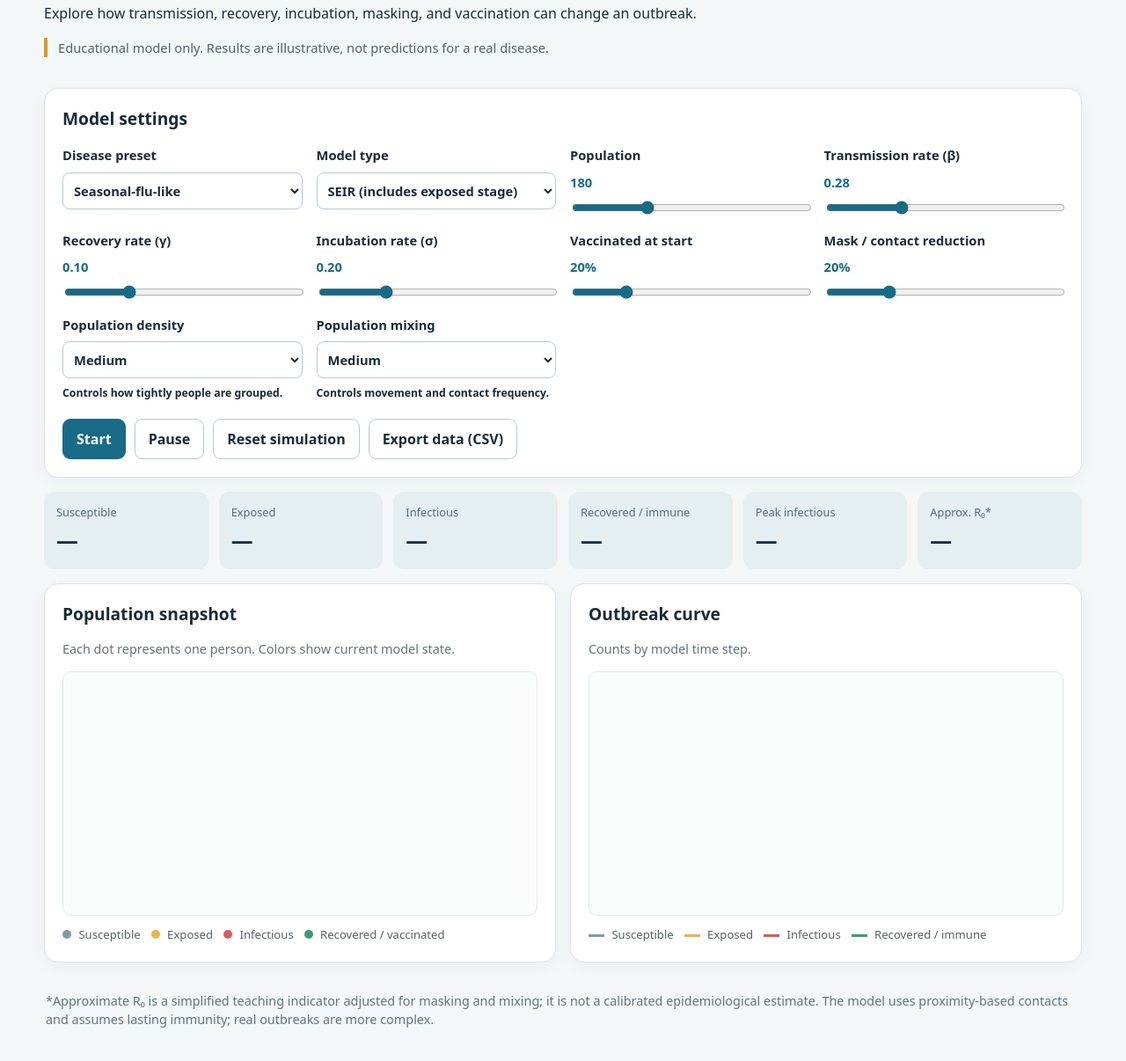
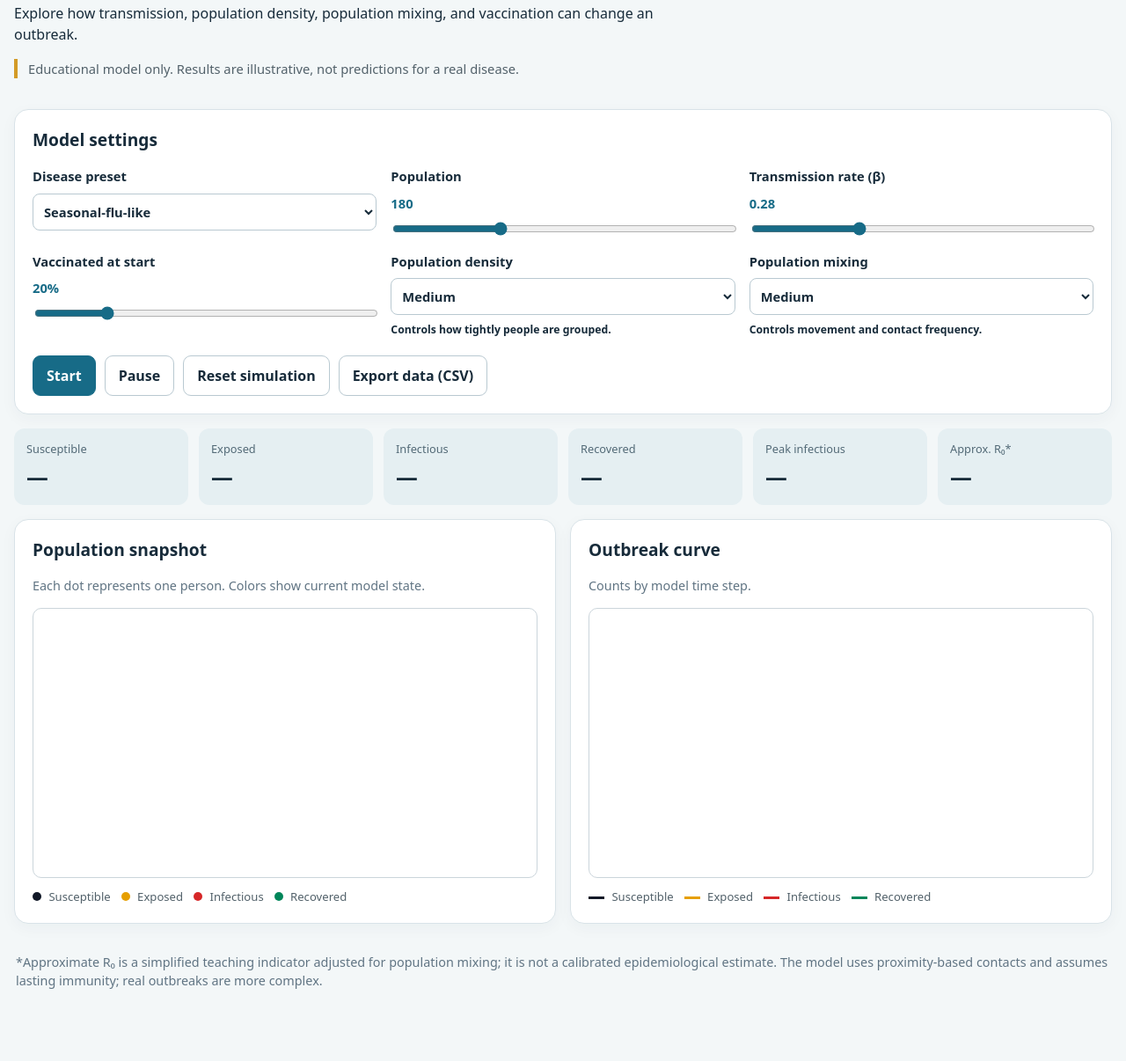
Before and after one commit to ddervmtsac/disease-lab-simulator, a plain HTML site: page index.html in a window 1280 px wide. Shown: the part 150-1356 px from the top of the page at 88% size. After the commit the page ends 1330 px from the top, so only its background shows below. Drawn offline with Linux system fonts and the light colour scheme.

Commit message:
Add files via upload

```diff
--- a/index.html
+++ b/index.html
@@ -12,7 +12,7 @@
     <header class="hero">
       <p class="eyebrow">INTERACTIVE BIOLOGY LAB</p>
       <h1>Disease Dynamics Lab</h1>
-      <p>Explore how transmission, recovery, incubation, masking, and vaccination can change an outbreak.</p>
+      <p>Explore how transmission, population density, population mixing, and vaccination can change an outbreak.</p>
       <p class="notice">Educational model only. Results are illustrative, not predictions for a real disease.</p>
     </header>
 
@@ -28,29 +28,14 @@
             <option value="custom">Custom settings</option>
           </select>
         </label>
-        <label>Model type
-          <select id="modelType">
-            <option value="SEIR">SEIR (includes exposed stage)</option>
-            <option value="SIR">SIR (no exposed stage)</option>
-          </select>
-        </label>
         <label>Population <output id="populationOut">180</output>
           <input id="population" type="range" min="40" max="500" step="10" value="180">
         </label>
         <label>Transmission rate (β) <output id="betaOut">0.28</output>
           <input id="beta" type="range" min="0.05" max="0.8" step="0.01" value="0.28">
         </label>
-        <label>Recovery rate (γ) <output id="gammaOut">0.10</output>
-          <input id="gamma" type="range" min="0.03" max="0.3" step="0.01" value="0.10">
-        </label>
-        <label>Incubation rate (σ) <output id="sigmaOut">0.20</output>
-          <input id="sigma" type="range" min="0.05" max="0.6" step="0.01" value="0.20">
-        </label>
         <label>Vaccinated at start <output id="vaxOut">20%</output>
-          <input id="vaccination" type="range" min="0" max="95" step="5" value="20">
-        </label>
-        <label>Mask / contact reduction <output id="maskOut">20%</output>
-          <input id="mask" type="range" min="0" max="80" step="5" value="20">
+          <input id="vaccination" type="range" min="0" max="100" step="10" value="20">
         </label>
         <label>Population density
           <select id="density">
@@ -81,7 +66,7 @@
       <article class="stat"><span>Susceptible</span><strong id="susceptibleStat">—</strong></article>
       <article class="stat"><span>Exposed</span><strong id="exposedStat">—</strong></article>
       <article class="stat"><span>Infectious</span><strong id="infectiousStat">—</strong></article>
-      <article class="stat"><span>Recovered / immune</span><strong id="recoveredStat">—</strong></article>
+      <article class="stat"><span>Recovered</span><strong id="recoveredStat">—</strong></article>
       <article class="stat"><span>Peak infectious</span><strong id="peakStat">—</strong></article>
       <article class="stat"><span>Approx. R₀*</span><strong id="r0Stat">—</strong></article>
     </section>
@@ -90,28 +75,28 @@
       <article class="panel">
         <h2>Population snapshot</h2>
         <p class="muted">Each dot represents one person. Colors show current model state.</p>
-        <canvas id="populationCanvas" width="700" height="360" aria-label="Animated population dots"></canvas>
+        <canvas id="populationCanvas" width="900" height="480" aria-label="Animated population dots"></canvas>
         <div class="legend">
           <span><i class="dot susceptible"></i> Susceptible</span>
           <span><i class="dot exposed"></i> Exposed</span>
           <span><i class="dot infectious"></i> Infectious</span>
-          <span><i class="dot recovered"></i> Recovered / vaccinated</span>
+          <span><i class="dot recovered"></i> Recovered</span>
         </div>
       </article>
       <article class="panel">
         <h2>Outbreak curve</h2>
         <p class="muted">Counts by model time step.</p>
-        <canvas id="chartCanvas" width="700" height="360" aria-label="Outbreak line chart"></canvas>
+        <canvas id="chartCanvas" width="900" height="480" aria-label="Outbreak line chart"></canvas>
         <div class="legend">
           <span><i class="line susceptible-line"></i> Susceptible</span>
           <span><i class="line exposed-line"></i> Exposed</span>
           <span><i class="line infectious-line"></i> Infectious</span>
-          <span><i class="line recovered-line"></i> Recovered / immune</span>
+          <span><i class="line recovered-line"></i> Recovered</span>
         </div>
       </article>
     </section>
     <footer>
-      <p>*Approximate R₀ is a simplified teaching indicator adjusted for masking and mixing; it is not a calibrated epidemiological estimate. The model uses proximity-based contacts and assumes lasting immunity; real outbreaks are more complex.</p>
+      <p>*Approximate R₀ is a simplified teaching indicator adjusted for population mixing; it is not a calibrated epidemiological estimate. The model uses proximity-based contacts and assumes lasting immunity; real outbreaks are more complex.</p>
     </footer>
   </main>
 </body>
--- a/sim.js
+++ b/sim.js
@@ -1,13 +1,13 @@
 (() => {
   const $ = (id) => document.getElementById(id);
   const presets = {
-    flu: { beta: 0.28, gamma: 0.10, sigma: 0.20, vaccination: 20, mask: 20 },
-    covid: { beta: 0.42, gamma: 0.08, sigma: 0.25, vaccination: 35, mask: 20 },
-    measles: { beta: 0.72, gamma: 0.12, sigma: 0.35, vaccination: 85, mask: 10 },
-    noro: { beta: 0.52, gamma: 0.22, sigma: 0.45, vaccination: 0, mask: 10 },
+    flu: { beta: 0.28, gamma: 0.10, sigma: 0.20, vaccination: 20 },
+    covid: { beta: 0.42, gamma: 0.08, sigma: 0.25, vaccination: 40 },
+    measles: { beta: 0.72, gamma: 0.12, sigma: 0.35, vaccination: 90 },
+    noro: { beta: 0.52, gamma: 0.22, sigma: 0.45, vaccination: 0 },
     custom: null
   };
-  const colors = { S: "#7e9ca8", E: "#e8b44c", I: "#d95d59", R: "#3b9b7a" };
+  const colors = { S: "#111827", E: "#e69f00", I: "#d62728", R: "#00865a" };
   const popCanvas = $("populationCanvas"), popCtx = popCanvas.getContext("2d");
   const chartCanvas = $("chartCanvas"), chartCtx = chartCanvas.getContext("2d");
   let people = [], history = [], running = false, timer = null, step = 0, peak = 0;
@@ -17,19 +17,18 @@
     return {
       population: +$("population").value,
       beta: +$("beta").value,
-      gamma: +$("gamma").value,
-      sigma: +$("sigma").value,
       vaccination: +$("vaccination").value / 100,
-      mask: +$("mask").value / 100,
       density: $("density").value,
       mixing: $("mixing").value,
-      modelType: $("modelType").value
+      // Fixed teaching-model parameters are preset-specific; these are no longer user controls.
+      gamma: (presets[$("preset").value] || presets.flu).gamma,
+      sigma: (presets[$("preset").value] || presets.flu).sigma,
     };
   }
   function updateOutputs() {
-    ["population", "beta", "gamma", "sigma", "vaccination", "mask"].forEach(id => {
+    ["population", "beta", "vaccination"].forEach(id => {
       const val = +$(id).value;
-      const display = id === "vaccination" || id === "mask" ? `${val}%` : (id === "population" ? val : val.toFixed(2));
+      const display = id === "vaccination" ? `${val}%` : (id === "population" ? val : val.toFixed(2));
       $(id + "Out").textContent = display;
     });
   }
@@ -56,9 +55,8 @@
     $("infectiousStat").textContent = c.I;
     $("recoveredStat").textContent = c.R;
     $("peakStat").textContent = peak;
-    const contactAdjustedBeta = config.beta * (1 - config.mask);
     const mixingMultiplier = config.mixing === "high" ? 1 : config.mixing === "medium" ? .62 : .28;
-    $("r0Stat").textContent = (contactAdjustedBeta * mixingMultiplier / config.gamma).toFixed(2);
+    $("r0Stat").textContent = (config.beta * mixingMultiplier / config.gamma).toFixed(2);
     drawChart();
   }
   function zone() {
@@ -89,7 +87,7 @@
     }
     const susceptible = people.filter(p => p.state === "S");
     if (susceptible.length) susceptible[0].state = "I";
-    if (config.modelType === "SEIR" && susceptible.length > 1) susceptible[1].state = "E";
+    if (susceptible.length > 1) susceptible[1].state = "E";
     record();
     drawPopulation();
   }
@@ -100,7 +98,7 @@
     const radius = config.density === "high" ? 38 : config.density === "medium" ? 30 : 22;
     const mix = config.mixing === "high" ? 1 : config.mixing === "medium" ? .62 : .28;
     const contactRadius = radius * (config.mixing === "high" ? 1.15 : config.mixing === "low" ? .75 : 1);
-    const perContact = Math.min(.95, config.beta * (1 - config.mask) * .18);
+    const perContact = Math.min(.95, config.beta * .18);
     const speed = config.mixing === "high" ? 2.5 : config.mixing === "medium" ? 1.5 : .55;
     people.forEach(p => {
       p.days += 1;
@@ -110,7 +108,7 @@
           const dx = p.x - inf.x, dy = p.y - inf.y;
           if (dx * dx + dy * dy <= contactRadius * contactRadius) chance = 1 - (1 - chance) * (1 - perContact * mix);
         }
-        if (Math.random() < chance) p.state = config.modelType === "SEIR" ? "E" : "I";
+        if (Math.random() < chance) p.state = "E";
       } else if (p.state === "E" && Math.random() < config.sigma) p.state = "I";
       else if (p.state === "I" && Math.random() < config.gamma) p.state = "R";
       if (Math.random() < mix * .20) { p.vx = (Math.random() - .5) * speed; p.vy = (Math.random() - .5) * speed; }
@@ -177,9 +175,8 @@
     const a = document.createElement("a"); a.href = url; a.download = "disease-dynamics-data.csv"; a.click();
     URL.revokeObjectURL(url);
   });
-  ["population", "beta", "gamma", "sigma", "vaccination", "mask"].forEach(id => $(id).addEventListener("input", updateOutputs));
+  ["population", "beta", "vaccination"].forEach(id => $(id).addEventListener("input", updateOutputs));
   $("preset").addEventListener("change", applyPreset);
-  $("modelType").addEventListener("change", reset);
   $("density").addEventListener("change", reset);
   $("mixing").addEventListener("change", reset);
   updateOutputs();
--- a/styles.css
+++ b/styles.css
@@ -1,7 +1,7 @@
 * { box-sizing: border-box; }
 :root { color-scheme: light; --ink: #172b3a; --muted: #607483; --line: #d9e3e8; --paper: #f3f7f8; --card: #fff; --accent: #176b87; }
 body { margin: 0; background: var(--paper); color: var(--ink); font: 16px/1.5 system-ui, -apple-system, BlinkMacSystemFont, "Segoe UI", sans-serif; }
-.shell { width: min(1180px, calc(100% - 32px)); margin: 0 auto; padding: 28px 0 40px; }
+.shell { width: min(1400px, calc(100% - 32px)); margin: 0 auto; padding: 28px 0 40px; }
 .hero { padding: 10px 0 20px; }
 .eyebrow { letter-spacing: .14em; font-weight: 800; color: var(--accent); font-size: .76rem; }
 h1 { margin: 0; line-height: 1.1; font-size: clamp(2rem, 4vw, 3.2rem); }
@@ -9,7 +9,7 @@ h2 { margin: 0 0 8px; font-size: 1.2rem; }
 .hero p { max-width: 760px; }
 .notice { border-left: 4px solid #d39b27; padding-left: 12px; color: #52616a; font-size: .92rem; }
 .panel { background: var(--card); border: 1px solid var(--line); border-radius: 16px; padding: 20px; box-shadow: 0 5px 18px rgba(25, 55, 70, .04); }
-.control-grid { display: grid; grid-template-columns: repeat(4, minmax(0, 1fr)); gap: 16px; margin-top: 16px; }
+.control-grid { display: grid; grid-template-columns: repeat(3, minmax(0, 1fr)); gap: 16px; margin-top: 16px; }
 label { display: flex; flex-direction: column; gap: 8px; font-weight: 650; font-size: .92rem; }
 select, input[type="range"] { width: 100%; }
 select { min-height: 42px; border: 1px solid #b9c9d1; border-radius: 8px; background: white; padding: 8px; color: var(--ink); font: inherit; }
@@ -25,13 +25,13 @@ button.primary { background: var(--accent); color: white; border-color: var(--ac
 .stat span { display: block; color: #536a77; font-size: .8rem; }
 .stat strong { display: block; font-size: 1.55rem; margin-top: 3px; }
 .visual-grid { display: grid; grid-template-columns: 1fr 1fr; gap: 16px; }
-canvas { display: block; width: 100%; height: auto; margin-top: 12px; border: 1px solid #e0e8eb; border-radius: 10px; background: #fbfdfd; }
+canvas { display: block; width: 100%; height: auto; margin-top: 12px; border: 1px solid #cbd5db; border-radius: 10px; background: #ffffff; }
 .muted, footer { color: var(--muted); font-size: .9rem; }
 .legend { display: flex; gap: 12px; flex-wrap: wrap; margin-top: 12px; font-size: .82rem; color: #52616a; }
 .dot { display: inline-block; width: 10px; height: 10px; border-radius: 50%; margin-right: 5px; }
-.susceptible { background: #7e9ca8; } .exposed { background: #e8b44c; } .infectious { background: #d95d59; } .recovered { background: #3b9b7a; }
+.susceptible { background: #111827; } .exposed { background: #e69f00; } .infectious { background: #d62728; } .recovered { background: #00865a; }
 .line { display: inline-block; width: 18px; height: 3px; margin-right: 5px; vertical-align: middle; }
-.susceptible-line { background: #7e9ca8; } .exposed-line { background: #e8b44c; } .infectious-line { background: #d95d59; } .recovered-line { background: #3b9b7a; }
+.susceptible-line { background: #111827; } .exposed-line { background: #e69f00; } .infectious-line { background: #d62728; } .recovered-line { background: #00865a; }
 footer { padding: 18px 2px 0; }
 @media (max-width: 900px) { .control-grid { grid-template-columns: repeat(2, minmax(0, 1fr)); } .stats { grid-template-columns: repeat(3, minmax(0, 1fr)); } .visual-grid { grid-template-columns: 1fr; } }
 @media (max-width: 520px) { .shell { width: min(100% - 20px, 1180px); padding-top: 16px; } .panel { padding: 14px; } .control-grid { grid-template-columns: 1fr; } .stats { grid-template-columns: repeat(2, minmax(0, 1fr)); } .stat strong { font-size: 1.3rem; } }
```
